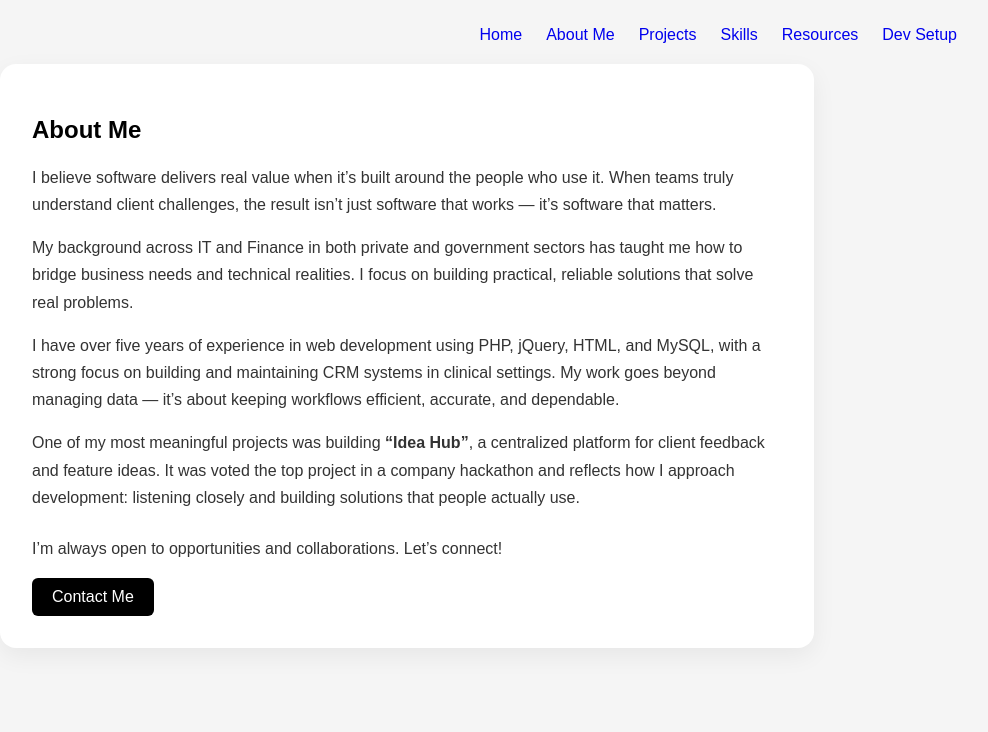
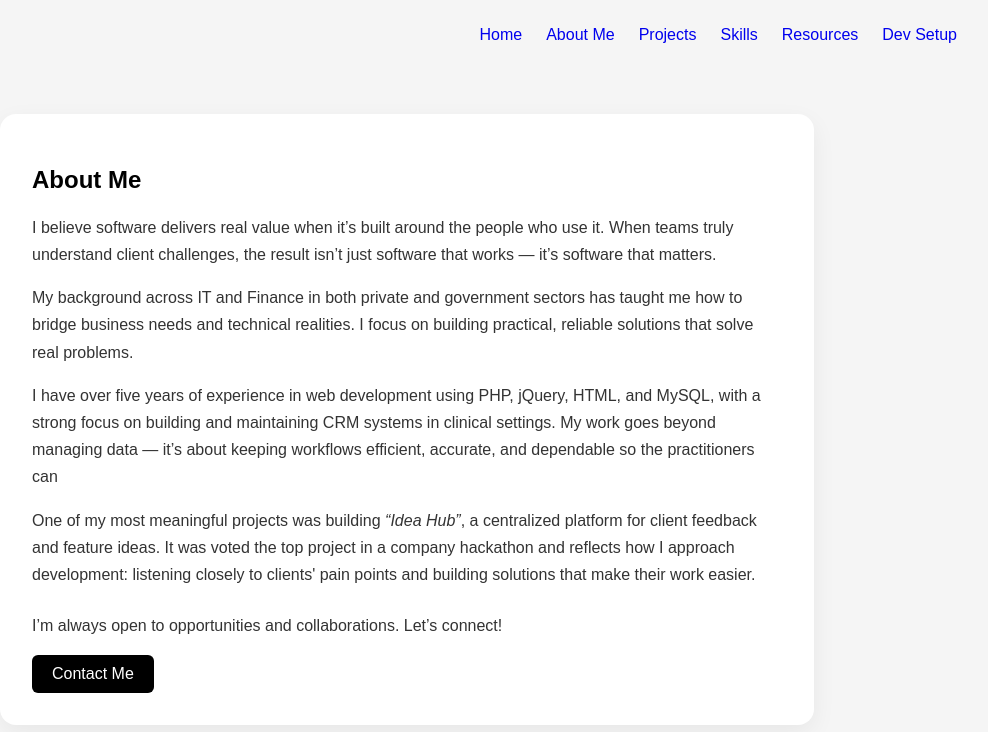
Before and after one commit to rnguyen-rrc/webd-3012-assignment-14-rnguyen, a React (Vite) app: page /about in a window 1280 px wide. Shown: the top 732 px of the page, without its empty margins (233-1221 px from the left). Built offline with nearby package versions, Linux system fonts and the light colour scheme.

Commit message:
Polish About me page

```diff
--- a/src/App.css
+++ b/src/App.css
@@ -197,7 +197,7 @@ h2 {
   border-radius: 16px;
   padding: 32px;
   max-width: 750px;
-  margin: 0 auto;
+  margin: 50px auto;
 
   box-shadow: 0 8px 24px rgba(0, 0, 0, 0.06);
 }
@@ -233,11 +233,6 @@ h2 {
   display: flex;
   justify-content: space-between;
   align-items: center;
-
-  /* background: white; */
-  /* border-radius: 12px;
-  border: 1px solid #eee;
-  box-shadow: 0 4px 12px rgba(0, 0, 0, 0.05); */
 }
 
 .nav__logo {
--- a/src/pages/AboutPage.tsx
+++ b/src/pages/AboutPage.tsx
@@ -30,15 +30,15 @@ const AboutPage = () => {
             jQuery, HTML, and MySQL, with a strong focus on building and
             maintaining CRM systems in clinical settings. My work goes beyond
             managing data — it’s about keeping workflows efficient, accurate,
-            and dependable.
+            and dependable so the practitioners can
           </p>
 
           <p>
-            One of my most meaningful projects was building{' '}
-            <strong>“Idea Hub”</strong>, a centralized platform for client
-            feedback and feature ideas. It was voted the top project in a
-            company hackathon and reflects how I approach development: listening
-            closely and building solutions that people actually use.
+            One of my most meaningful projects was building <i>“Idea Hub”</i>, a
+            centralized platform for client feedback and feature ideas. It was
+            voted the top project in a company hackathon and reflects how I
+            approach development: listening closely to clients' pain points and
+            building solutions that make their work easier.
           </p>
 
           <div className="about__cta">
--- a/src/sections/HeroSection.tsx
+++ b/src/sections/HeroSection.tsx
@@ -8,6 +8,7 @@ const Wrapper = styled.div`
   justify-content: center;
   padding: 20px 20px;
   background: #f3f3f3;
+  margin-top: 25px;
 `;
 
 const Card = styled.div`
```
Also changed, not shown: 1 other file (tests, documents, lock files or other folders).
